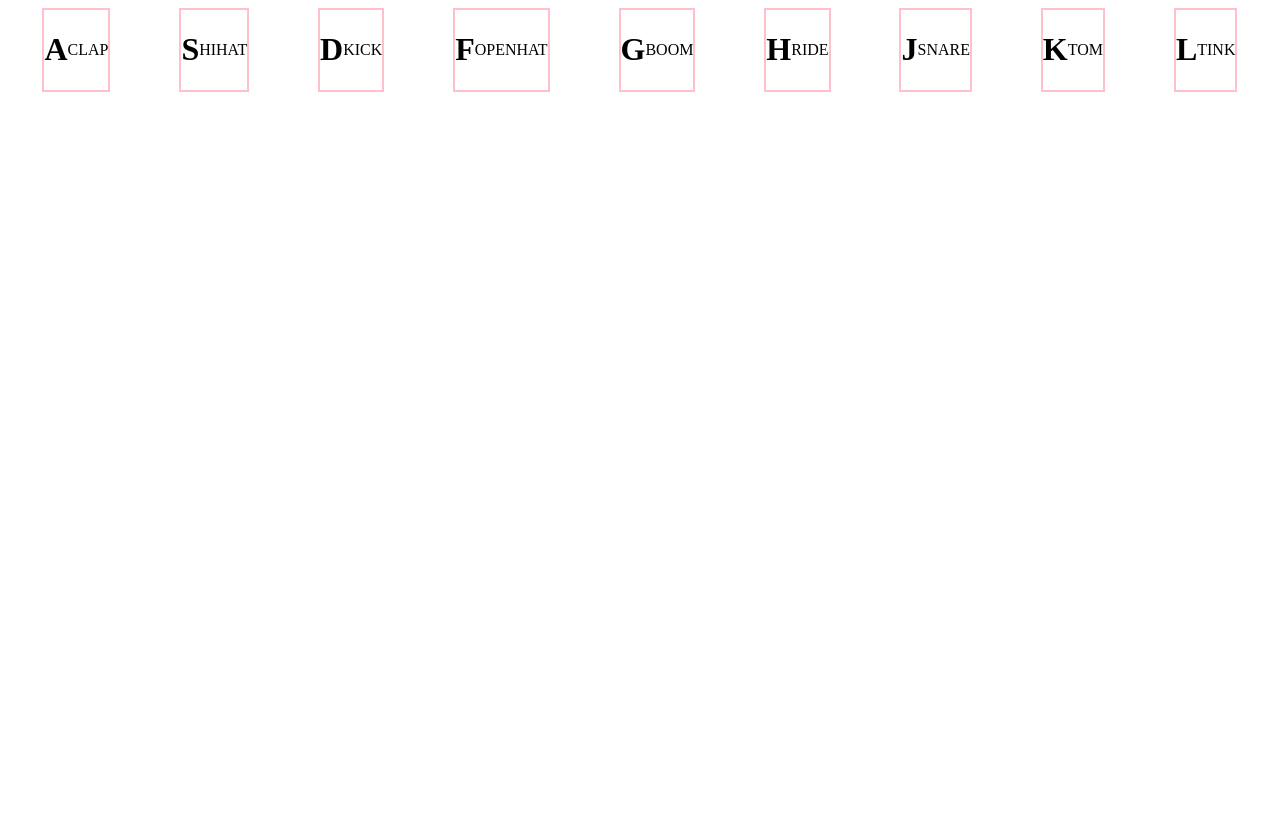
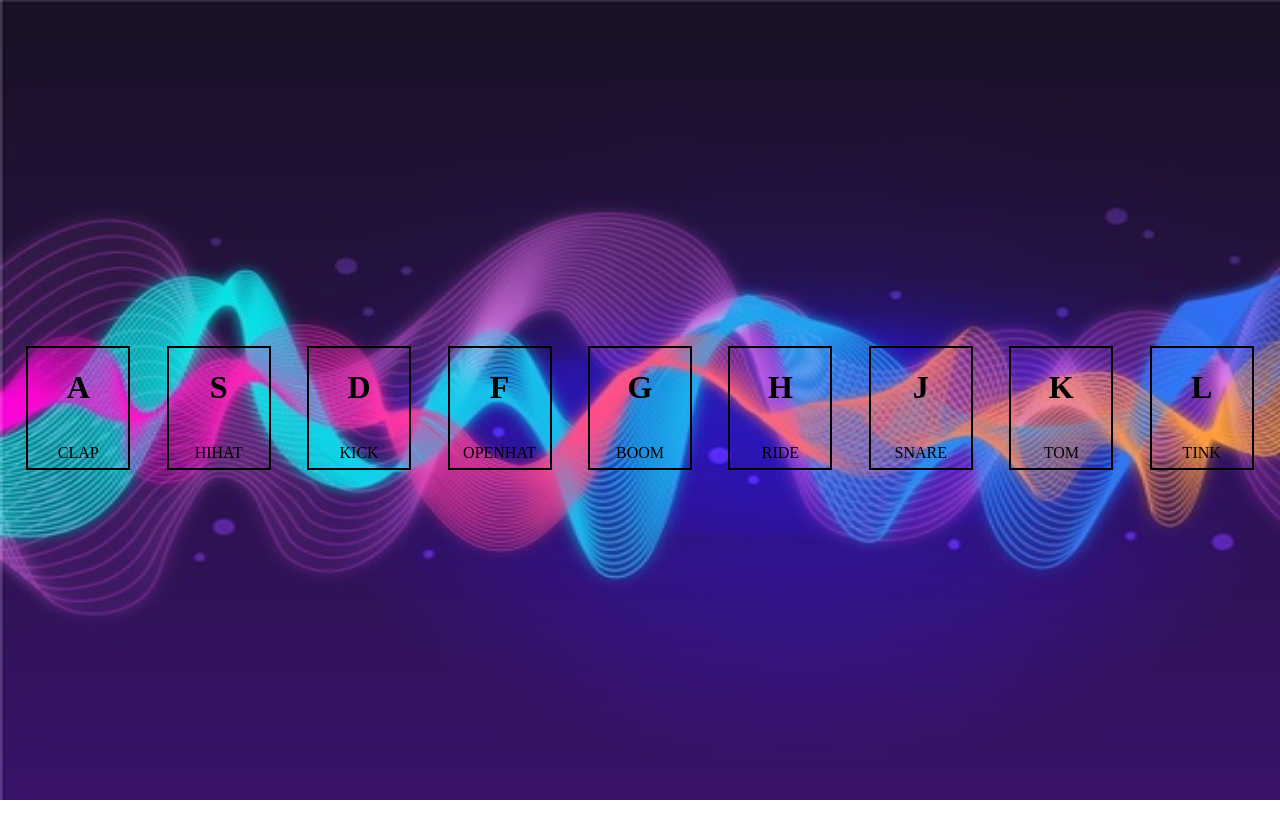
Before and after one commit to Rodrigues19/-JavaScript-30-Day-Challenge, a plain HTML site: page DrumKit/index.html in a window 1280 px wide. Drawn offline with Linux system fonts and the light colour scheme.

Commit message:
criando o css

```diff
--- a/DrumKit/index.html
+++ b/DrumKit/index.html
@@ -11,7 +11,7 @@
 <body onkeypress="keyEvent(event);">
 
     <div class="keys">
-        <div class="box" id="A" ><h1>A</h1><P>CLAP</P></div>
+        <div class="box" id="A" ><h1 class="title">A</h1><P>CLAP</P></div>
         <div class="box" id="S" ><h1>S</h1><P>HIHAT</P></div>
         <div class="box" id="D" ><h1>D</h1><P>KICK</P></div>
         <div class="box" id="F" ><h1>F</h1><P>OPENHAT</P></div>
--- a/DrumKit/style.css
+++ b/DrumKit/style.css
@@ -1,13 +1,28 @@
+body {
+    background-image: url(img/img.jpg);
+    background-size: 1600px 800px;
+    background-repeat: no-repeat;
+}
+
 .keys{
     display: flex;
     justify-content: space-around;
+    align-items: center;
+    min-height: 100vh;
 
 
 }
 
 .box {
     display: flex;
-    border: solid 2px pink;
-    justify-content: space-between;
+    border: solid 2px black;
+    color:black;
+    width: 100px;
+    height: 120px;
+    min-width: 100px;
+    min-height: 100px;
     align-items: center;
+    flex-direction: column;
+    transition: all .07s ease;
+
 }
```
Also changed, not shown: DrumKit/img/img.jpg (added).
